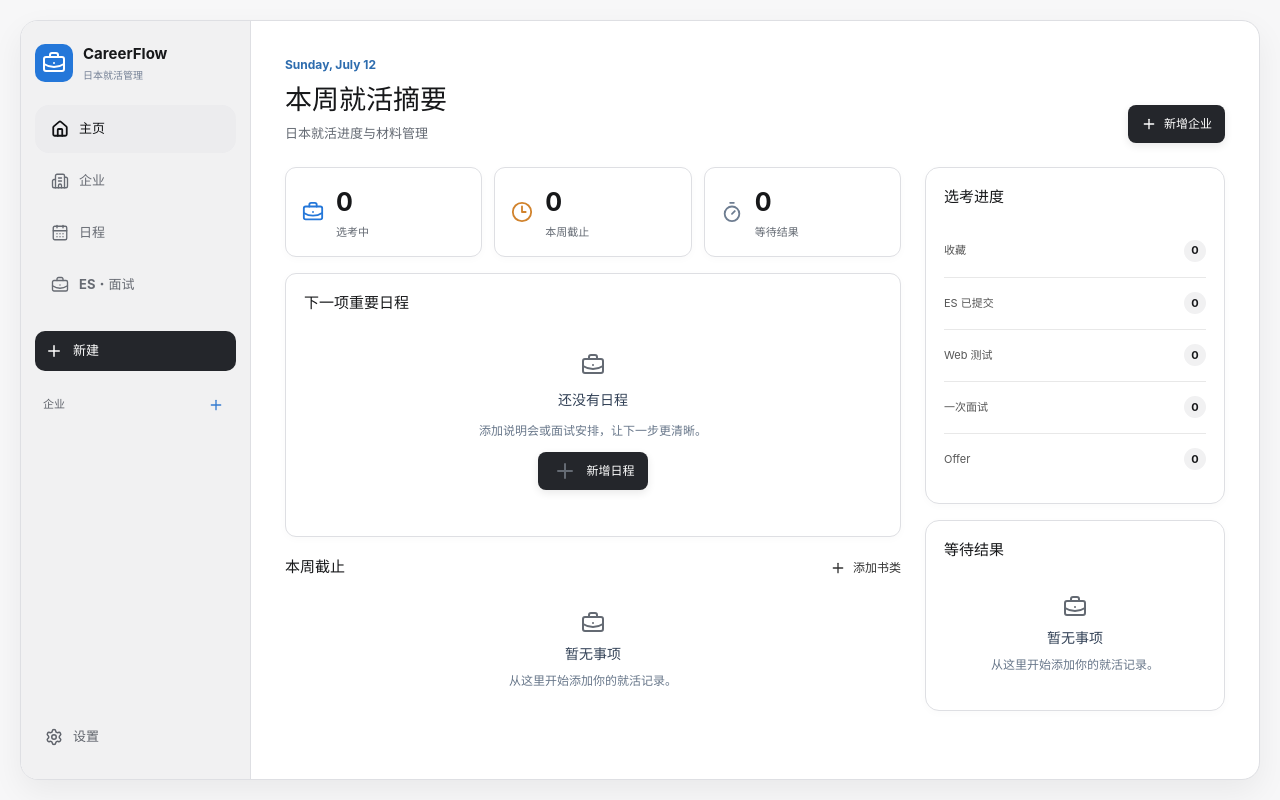
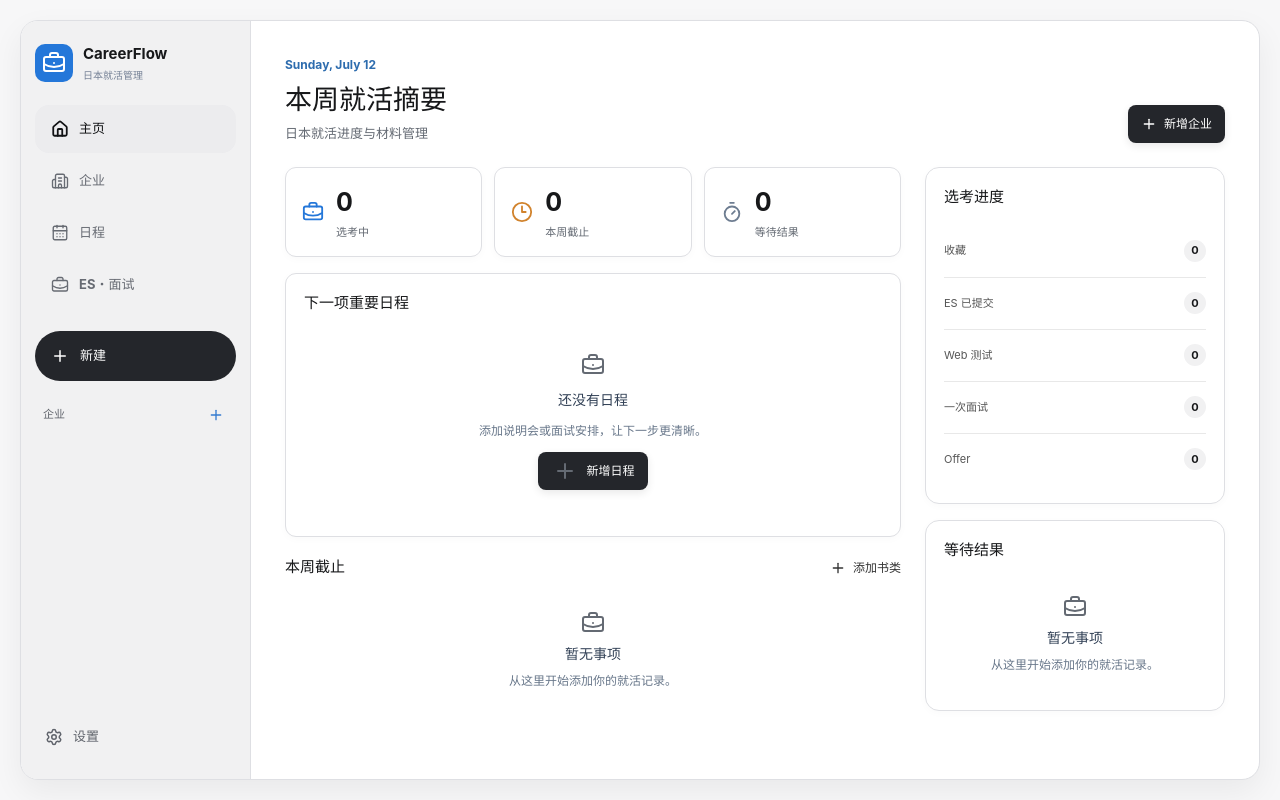
Before and after one commit to mahirun019-dev/todo-apple-mobile, a React (Vite) app: page / in a window 1280 px wide. Built offline with nearby package versions, Linux system fonts and the light colour scheme.

Commit message:
Refine desktop create button

```diff
--- a/src/index.css
+++ b/src/index.css
@@ -2808,6 +2808,50 @@ button:focus-visible, input:focus-visible, select:focus-visible, textarea:focus-
 .dark .sidebar .nav-list button[aria-current="page"] { color: #f5f5f5 !important; background: #24262a !important; }
 .dark .sidebar .nav-list button.active svg,
 .dark .sidebar .nav-list button[aria-current="page"] svg { color: #f5f5f5; }
+
+/* Desktop global-create control: compact pill, separate from mobile add. */
+@media (min-width: 1024px) {
+  .sidebar .desktop-create .create-entry {
+    width: 100%;
+    min-height: 50px;
+    height: 50px;
+    justify-content: flex-start;
+    gap: 11px;
+    padding: 0 16px;
+    border-radius: 999px;
+    color: #fff;
+    background: #24262b;
+    box-shadow: none;
+    font-weight: 600;
+  }
+
+  .sidebar .desktop-create .create-entry:hover {
+    background: #303238;
+  }
+
+  .sidebar .desktop-create .create-entry:active {
+    background: #1d1f23;
+  }
+
+  .sidebar .desktop-create .create-entry svg {
+    width: 18px;
+    height: 18px;
+    flex: 0 0 18px;
+  }
+
+  .dark .sidebar .desktop-create .create-entry {
+    color: #111;
+    background: #f2f2f2;
+  }
+
+  .dark .sidebar .desktop-create .create-entry:hover {
+    background: #fff;
+  }
+
+  .dark .sidebar .desktop-create .create-entry:active {
+    background: #d9d9d9;
+  }
+}
 .dark .course-nav > button:hover { color: #f5f5f5; background: #24262a !important; }
 .dark .course-nav > button:active,
 .dark .course-nav > button[data-pressed="true"] { background: #303238 !important; }
```
